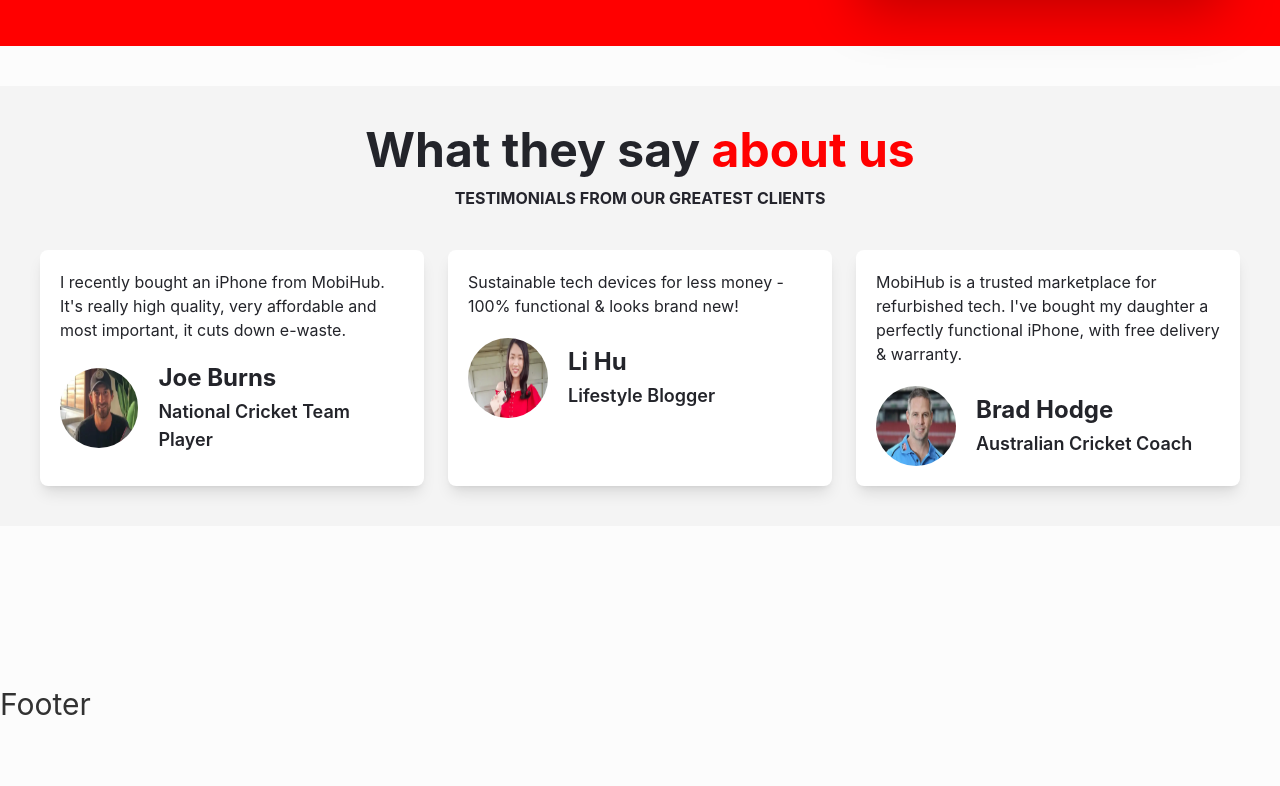
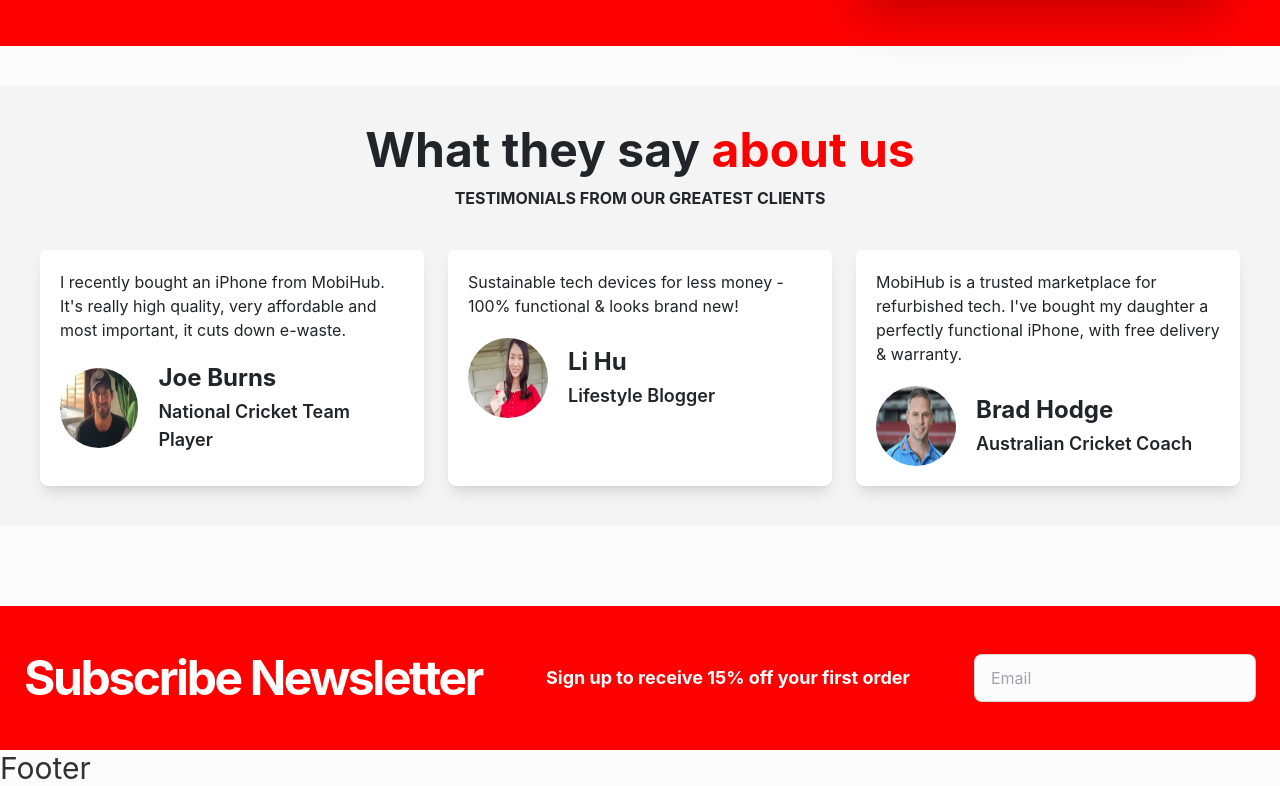
Before and after one commit to TahsinMostafiz/mobihub_client, a React (Create React App) app: page / in a window 1280 px wide. Shown: the part 1346-2132 px from the top of the page. Before the commit the page ends 2068 px from the top, so only its background shows below. Built offline with nearby package versions, Linux system fonts and the light colour scheme.

Commit message:
added NewsLetter section

```diff
--- a/src/Pages/Home/Home/Home.js
+++ b/src/Pages/Home/Home/Home.js
@@ -1,6 +1,7 @@
 import React from "react";
 import AdvertisedItems from "../AdvertisedItems/AdvertisedItems";
 import Banner from "../Banner/Banner";
+import NewsLetter from "../NewsLetter/NewsLetter";
 import Testimonial from "../Testimonial/Testimonial";
 
 const Home = () => {
@@ -9,6 +10,7 @@
       <Banner></Banner>
       <AdvertisedItems></AdvertisedItems>
       <Testimonial></Testimonial>
+      <NewsLetter></NewsLetter>
     </div>
   );
 };
--- /dev/null
+++ b/src/Pages/Home/NewsLetter/NewsLetter.js
@@ -0,0 +1,29 @@
+import React from "react";
+
+const NewsLetter = () => {
+  return (
+    <div className="p-6 py-12 bg-primary text-white">
+      <div className="container mx-auto">
+        <div className="flex flex-col lg:flex-row items-center justify-between">
+          <h2 className="text-center text-4xl lg:text-5xl tracking-tighter font-bold">
+            Subscribe Newsletter
+          </h2>
+          <div className="space-x-2 text-center py-2 lg:py-0">
+            <span className="font-bold text-lg">
+              Sign up to receive 15% off your first order
+            </span>
+          </div>
+          <div>
+            <input
+              type="email"
+              placeholder="Email"
+              className="input input-bordered w-full"
+            />
+          </div>
+        </div>
+      </div>
+    </div>
+  );
+};
+
+export default NewsLetter;
--- a/src/Pages/Home/Testimonial/Testimonial.js
+++ b/src/Pages/Home/Testimonial/Testimonial.js
@@ -32,7 +32,7 @@
     },
   ];
   return (
-    <div className=" mt-10 mb-40 bg-neutral p-10">
+    <div className=" mt-10 mb-20 bg-neutral p-10">
       <div className="text-center mb-10">
         <h2 className="text-3xl lg:text-5xl text-accent font-bold mb-3">
           What they say <span className="text-primary">about us</span>
```
